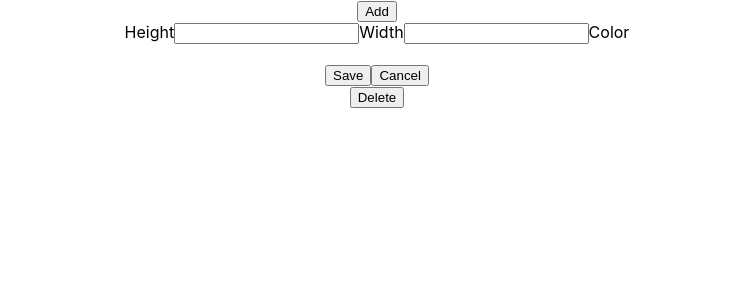
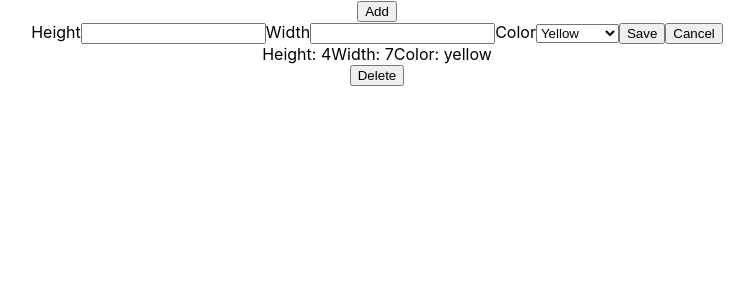
Before and after one commit to ssevans12/Cake-Boss, a React (Create React App) app: page / in a window 1280 px wide. Shown: the top 300 px of the page, without its empty margins (263-1017 px from the left). Built offline with nearby package versions, Linux system fonts and the light colour scheme.

Commit message:
finished callback props to let you add a new layer

```diff
--- a/src/componets/CakeBuilder/CakeBuilder.tsx
+++ b/src/componets/CakeBuilder/CakeBuilder.tsx
@@ -8,12 +8,20 @@ import { Layer } from "../../models/Layer";
 
 export function CakeBuilder() {
 
-    const [layers, setLayers] = useState<Layer[]>([])
+    const [layers, setLayers] = useState<Layer[]>([
+        {
+            height: 4,
+            width: 7,
+            color: "yellow"
+          }
+    ])
+
+
 
     return (
 
         <div>
-            <LayerAdd></LayerAdd>
+            <LayerAdd onAdd={newLayer => setLayers([...layers, newLayer])}></LayerAdd>
             <LayerBuilder layers={layers} onDelete={() => {}}></LayerBuilder>
         </div>
     )
--- a/src/componets/LayerAdd/LayerAdd.tsx
+++ b/src/componets/LayerAdd/LayerAdd.tsx
@@ -4,12 +4,12 @@ import { LayerForm } from "../LayerForm/LayerForm";
 
 
 
-export function LayerAdd(props: {}) {
+export function LayerAdd(props: {onAdd: (newLayer: Layer) => void}) {
 
         return (
             <div>
                 <button onClick={() => {}}>Add</button>
-                <LayerForm onAdd={(newLayer: Layer) => (props)}></LayerForm>
+                <LayerForm onAdd={(newLayer: Layer) => {props.onAdd(newLayer)}} onClose={() => {}}></LayerForm>
             </div>
         )
     }
--- a/src/componets/LayerForm/LayerForm.tsx
+++ b/src/componets/LayerForm/LayerForm.tsx
@@ -30,7 +30,11 @@ export function LayerForm(props: {onAdd: (newLayer: Layer) => void, onClose: ()
                <input value={width} onChange={e => setWidth(e.target.value)} type="number"></input>
 
                <label>Color</label>
-               <option value=""></option>
+               <select name="Color">
+               <option value="Yellow">Yellow</option>
+               <option value="Pink">Pink</option>
+               <option value="Chocolate">Chocolate</option>
+               </select>
                <button>Save</button>
                <button onClick={() => props.onClose()}>Cancel</button>
             </form>
```
